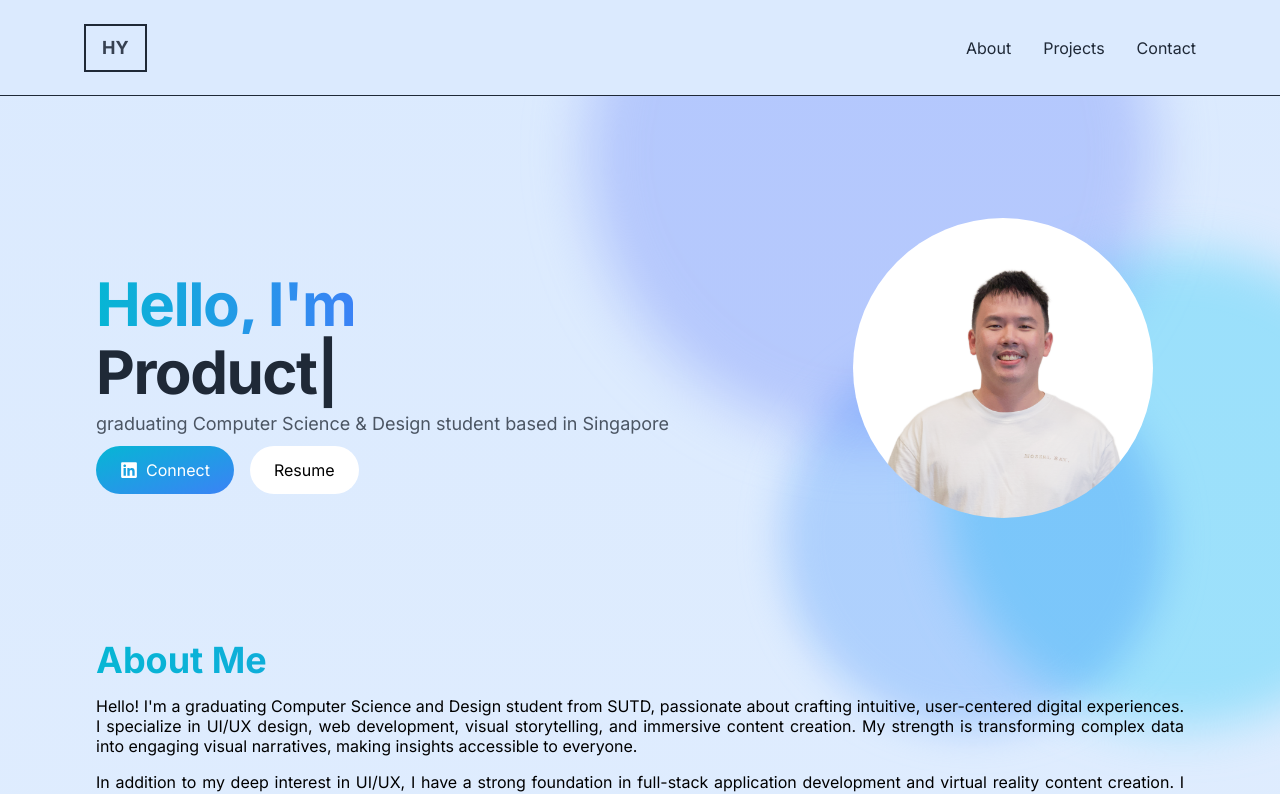
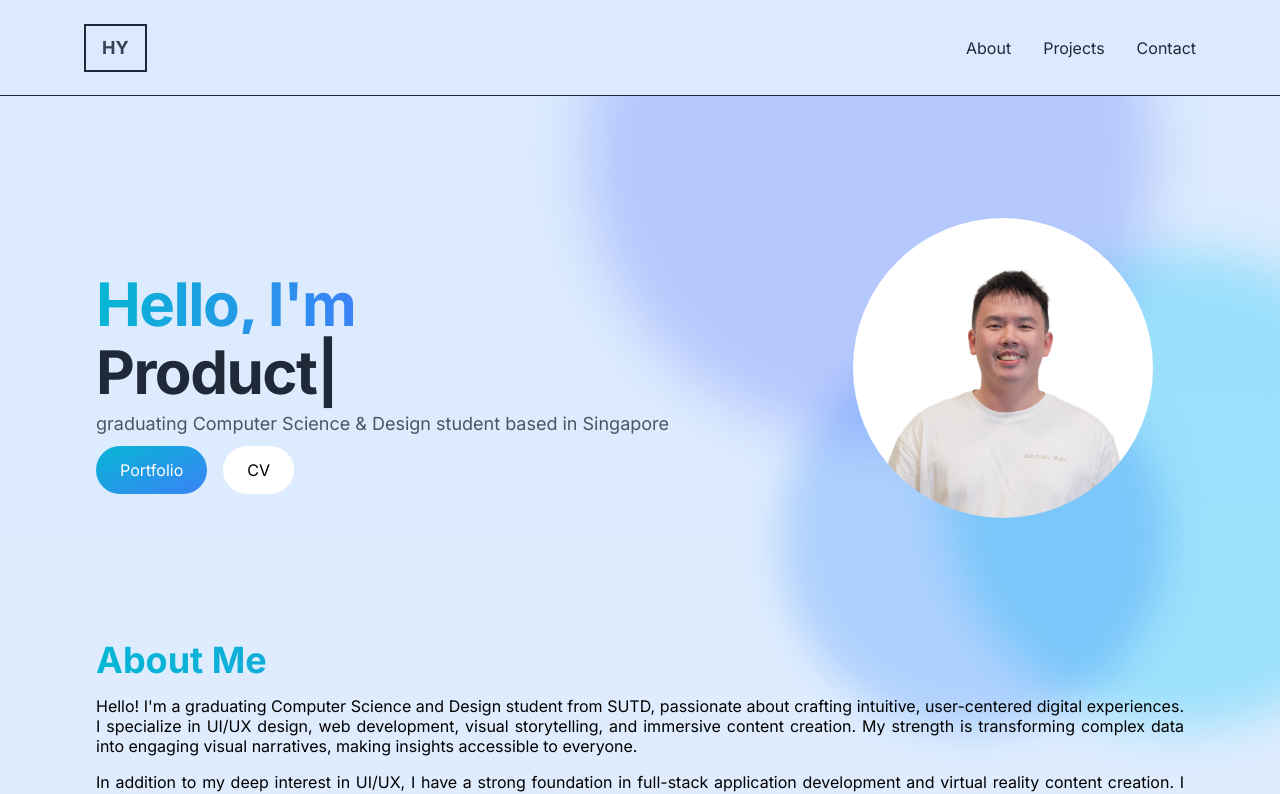
Before and after one commit to TaylorDOS/haoyi-portfolio, a Next.js app: page / in a window 1280 px wide. Shown: the top 794 px of the page. Built offline with nearby package versions, Linux system fonts and the light colour scheme.

Commit message:
porfolio download

```diff
--- a/app/components/HeroSection.jsx
+++ b/app/components/HeroSection.jsx
@@ -41,18 +41,18 @@ const HeroSection = () => {
                         </p>
                         <div className="z-10 relative flex flex-col lg:flex-row items-center justify-center gap-4">
                             <Link
-                                href="https://www.linkedin.com/in/tanhaoyi"
+                                href="/portfolio-tanhy.pdf"
+                                download="portfolio-tanhy.pdf"
                                 className="flex items-center justify-center px-6 py-3 w-full rounded-full bg-gradient-to-br from-primary-500 to-secondary-500 text-white transition-all duration-300 ease-in-out hover:from-secondary-500 hover:to-primary-500 hover:shadow-lg"
                             >
-                                <FaLinkedin className="text-lg mr-2" />
-                                <span className="text-center">Connect</span>
+                                <span className="text-center">Portfolio</span>
                             </Link>
 
                             <Link
                                 href="https://drive.google.com/file/d/1qmrUKa-6gkuHnOwZF0hlwsIffA9Xciz6/view?usp=sharing"
                                 className="flex items-center justify-center px-6 py-3 w-full rounded-full bg-white transition-all duration-300 ease-in-out hover:from-secondary-500 hover:to-primary-500 hover:shadow-lg"
                             >
-                                <span className="text-center">Resume</span>
+                                <span className="text-center">CV</span>
                             </Link>
                         </div>
                     </div>
```
Also changed, not shown: 1 other file (tests, documents, lock files or other folders).
